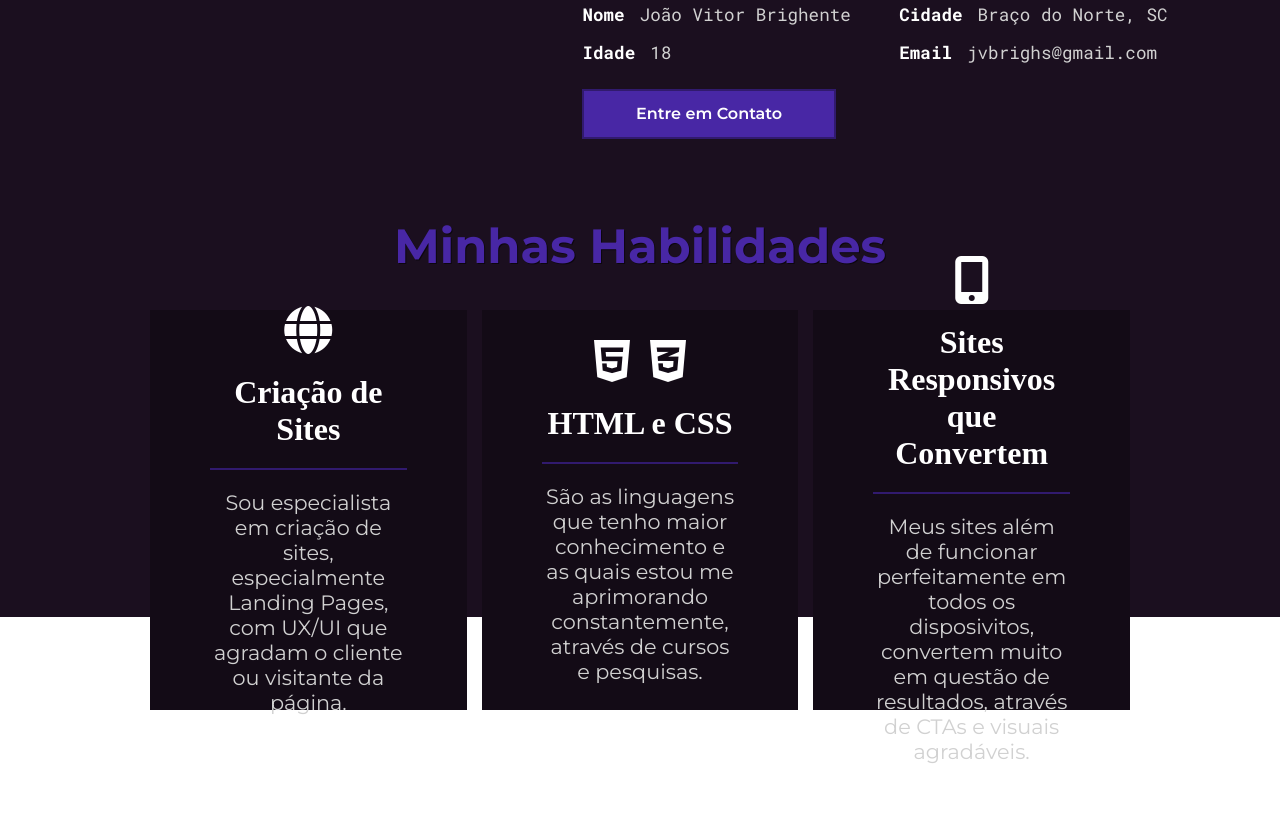
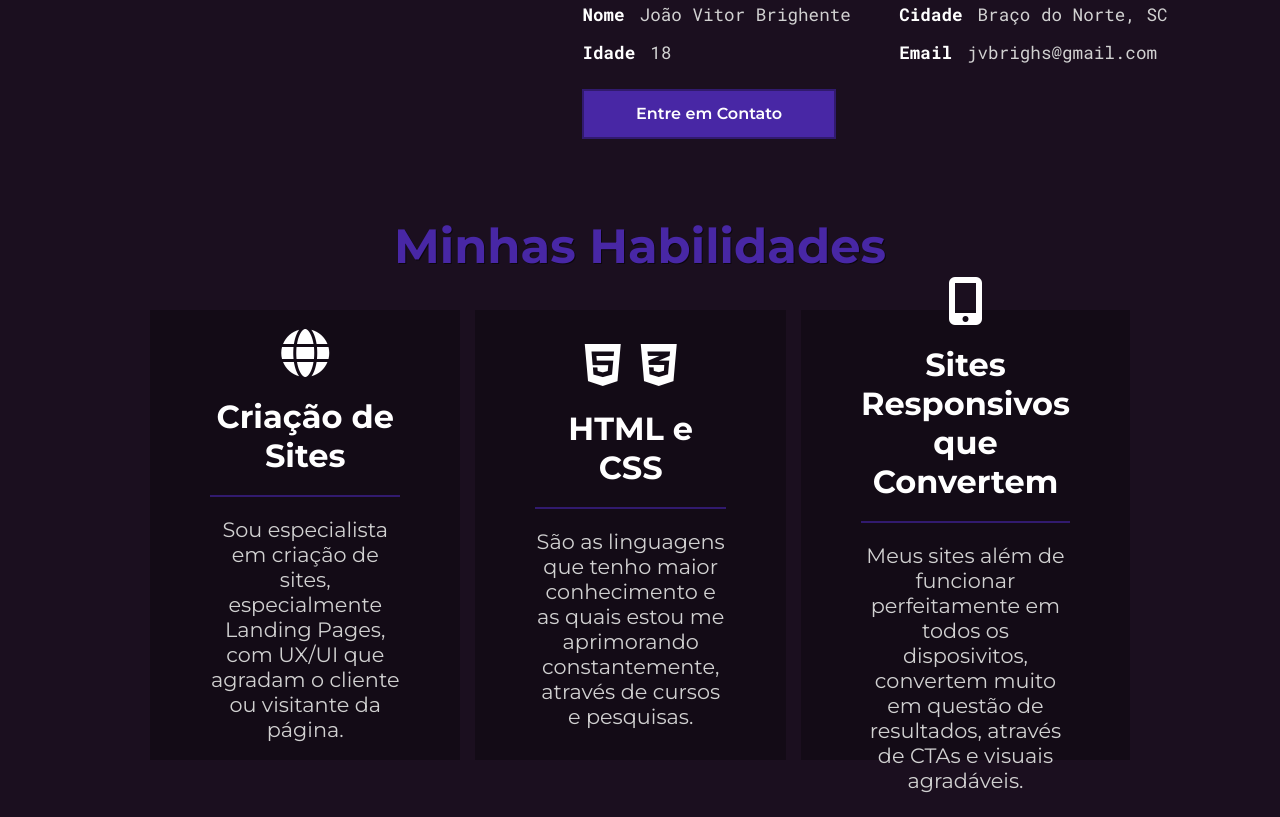
Before and after one commit to brighente/portfolio, a plain HTML site: page index.html in a window 1280 px wide. Shown: the part 1383-2200 px from the top of the page. Before the commit the page ends 2147 px from the top, so only its background shows below. Drawn offline with Linux system fonts and the light colour scheme.

Commit message:
atualizacoes

```diff
--- a/css/style.css
+++ b/css/style.css
@@ -294,7 +294,7 @@ header nav{
 
 .habilities-container{
     width: 100%;
-    height: 400px;
+    height: 600px;
     padding: 0 150px;
     background-color: var(--corbg);
 }
@@ -311,7 +311,7 @@ header nav{
 
 .habilities-content{
     width: 100%;
-    height: 100%;
+    height: 450px;
     display: grid;
     grid-template-columns: repeat(3, 1fr);
     grid-template-rows: 100%;
@@ -332,6 +332,7 @@ header nav{
 
 .square-content h3{
     color: var(--cor00);
+    font-family: var(--fonte01);
     font-size: 2rem;
     text-align: center;
 
@@ -346,9 +347,12 @@ header nav{
 
 .habilities-icon{
     color: var(--cor00);
-    font-size: 3rem;
     display: flex;
     column-gap: 20px;
+}
+
+.icon{
+    font-size: 3rem;
 }
 
 .habilities-divider{
--- a/index.html
+++ b/index.html
@@ -106,19 +106,19 @@
             <section class="habilities-content">
 
                 <section class="square-content" id="square-1">
-                    <div class="habilities-icon"><i class="fa-solid fa-globe"></i></div>
+                    <div class="habilities-icon"><i class="fa-solid fa-globe icon"></i></div>
                     <h3>Criação de Sites</h3>
                     <div class="habilities-divider"></div>
                     <p>Sou especialista em criação de sites, especialmente Landing Pages, com UX/UI que agradam o cliente ou visitante da página.</p>
                 </section>
                 <section class="square-content" id="square-2">
-                    <div class="habilities-icon"><i class="fa-brands fa-html5"></i><i class="fa-brands fa-css3-alt"></i></div>
+                    <div class="habilities-icon"><i class="fa-brands fa-html5 icon"></i><i class="fa-brands fa-css3-alt icon"></i></div>
                     <h3>HTML e CSS</h3>
                     <div class="habilities-divider"></div>
                     <p>São as linguagens que tenho maior conhecimento e as quais estou me aprimorando constantemente, através de cursos e pesquisas.</p>
                 </section>
                 <section class="square-content" id="square-3">
-                    <div class="habilities-icon"><i class="fa-solid fa-mobile-screen-button"></i></div>
+                    <div class="habilities-icon"><i class="fa-solid fa-mobile-screen-button icon"></i></div>
                     <h3>Sites Responsivos que Convertem</h3>
                     <div class="habilities-divider"></div>
                     <p>Meus sites além de funcionar perfeitamente em todos os disposivitos, convertem muito em questão de resultados, através de CTAs e visuais agradáveis.</p>
```
